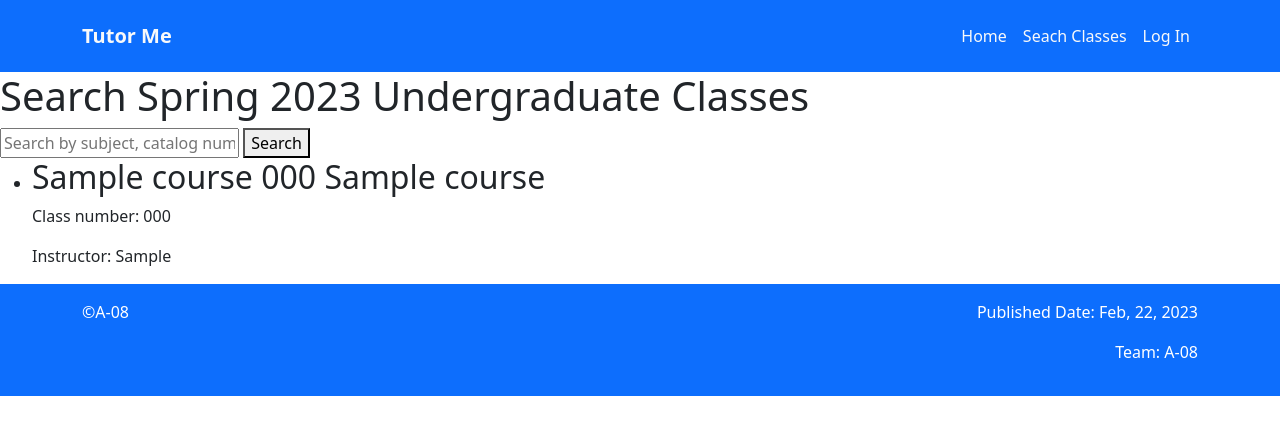
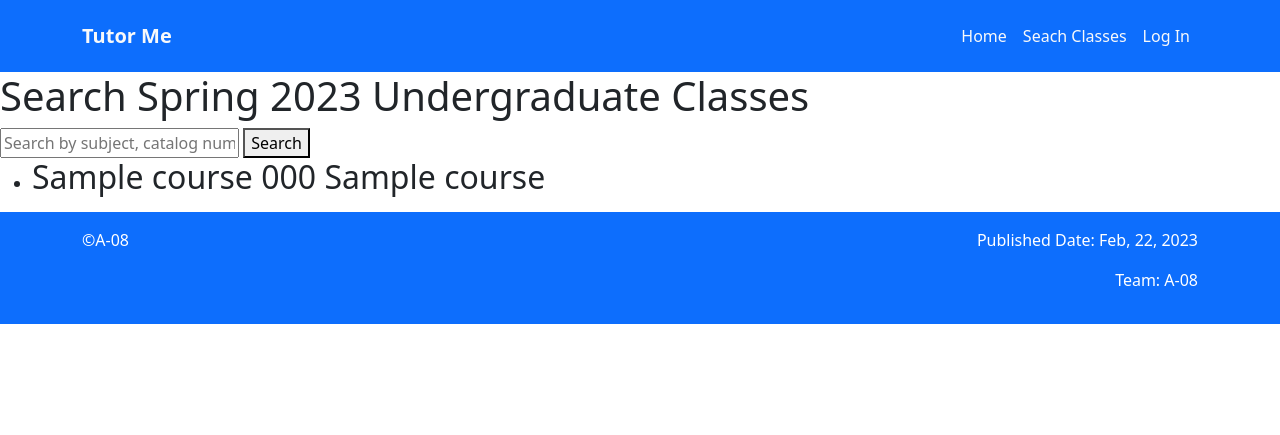
Before and after one commit to ARKarma/TutorMeA08, a Django app: page /classes/ in a window 1280 px wide. Shown: the top 435 px of the page. Run offline with Django 4.2, Linux system fonts and the light colour scheme; tables that the repository leaves empty hold one stand-in row (values such as "Sample post").

Commit message:
removed duplicate classes

```diff
--- a/myapp/templates/course_list.html
+++ b/myapp/templates/course_list.html
@@ -50,8 +50,8 @@
     {% for course in courses %}
       <li>
         <h2>{{ course.subject }} {{ course.catalog_number }} {{ course.class_title }}</h2>
-        <p>Class number: {{ course.class_number }}</p>
-        <p>Instructor: {{ course.instructor }}</p>
+        <!-- <p>Class number: {{ course.class_number }}</p>
+        <p>Instructor: {{ course.instructor }}</p> -->
       </li>
     {% empty %}
       <p>No courses found.</p>
--- a/myapp/views.py
+++ b/myapp/views.py
@@ -8,26 +8,22 @@ def fetch_courses():
     #courses = []
     url = 'https://sisuva.admin.virginia.edu/psc/ihprd/UVSS/SA/s/WEBLIB_HCX_CM.H_CLASS_SEARCH.FieldFormula.IScript_ClassSearch?institution=UVA01&term=1232&acad_career=UGRD'
 
-    for x in range(40,45):
+    for x in range(1,5):
         data = requests.get(url + '&page=' + str(x))
         for c in data.json():
-            course = Course(
-                subject= c['subject'],
-                catalog_number=c['catalog_nbr'],
-                sub_and_cat=c['subject']+ " " + c['catalog_nbr'],
-                class_section=c['class_section'],
-                class_number=c['class_nbr'],
-                class_title=c['descr'],
-                #class_topic_formal_desc=record[5],
-                instructor=c['instructors'],
-                #enrollment_capacity=record[7],
-                #meeting_days=record[8],
-                #meeting_time_start=record[9],
-                #meeting_time_end=record[10],
-                #term=record[11],
-                #term_desc=record[12]
-            )
-            course.save()  # save the course instance to the database
+            if Course.objects.filter(sub_and_cat__icontains=c['subject']+ " " + c['catalog_nbr']):
+                pass
+            else:
+                course = Course(
+                    subject= c['subject'],
+                    catalog_number=c['catalog_nbr'],
+                    sub_and_cat=c['subject']+ " " + c['catalog_nbr'],
+                    class_section=c['class_section'],
+                    class_number=c['class_nbr'],
+                    class_title=c['descr'],
+                    instructor=c['instructors'],
+                )
+                course.save()  # save the course instance to the database
             #courses.append(course)
 
     #print(f"Fetched {len(courses)} courses")
@@ -36,7 +32,7 @@ def fetch_courses():
 def course_list(request):
     query = request.GET.get('q')
     if query:
-        courses = Course.objects.filter(Q(sub_and_cat__icontains=query) | Q(subject__icontains=query) | Q(catalog_number__icontains=query) | Q(class_title__icontains=query) | Q(class_number__icontains=query))
+        courses = Course.objects.filter(Q(sub_and_cat__icontains=query) | Q(subject__icontains=query) | Q(catalog_number__icontains=query) | Q(class_title__icontains=query))
     else:
         courses = Course.objects.all()
     return render(request, 'course_list.html', {'courses': courses})
```
Also changed, not shown: ProjectA08/settings.py (+7 -0 lines).
